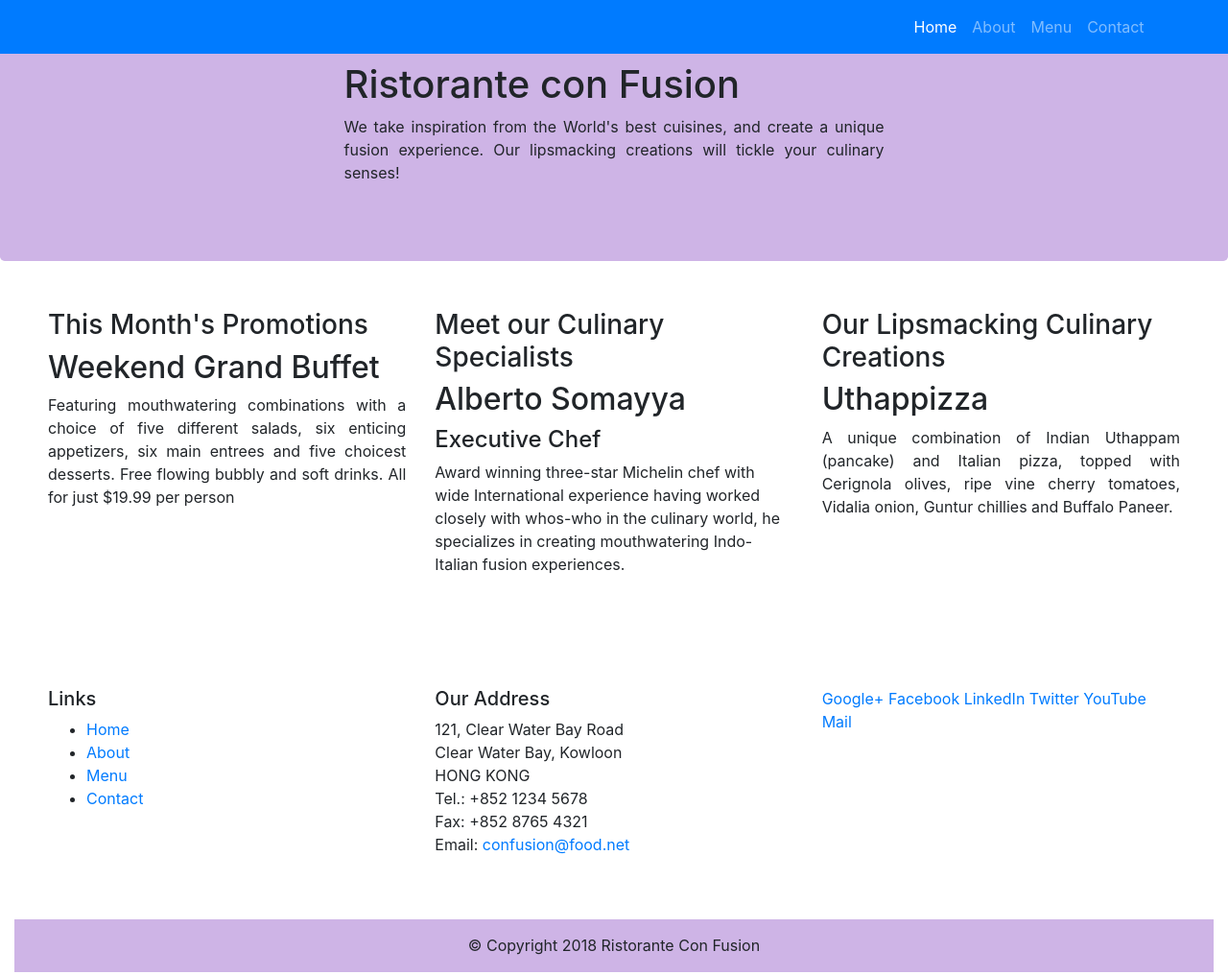
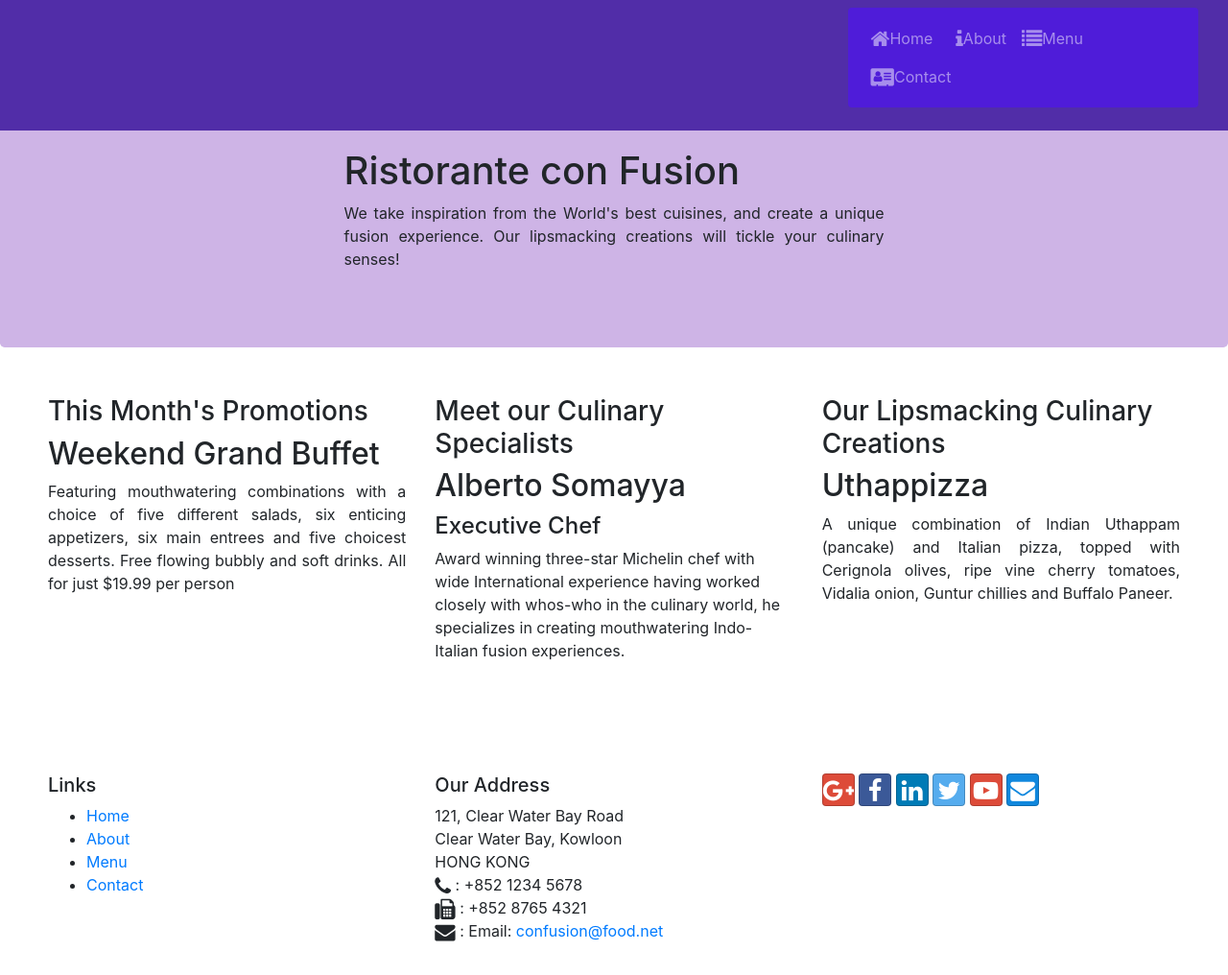
Before and after one commit to PomMort/Reactjs, a website: page index.html in a window 1280 px wide. Shown: the top 1016 px of the page at 96% size. Drawn offline with nearby package versions, Linux system fonts and the light colour scheme.

Commit message:
fifth code

```diff
--- a/index.html
+++ b/index.html
@@ -18,29 +18,8 @@
     <!--How to creat, connect and put it on index.html-->
     <link href="style.css" rel="stylesheet">
 
-    <!--Navbar button-->
-    <nav class="navbar navbar-dark navbar-expand-sm bg-primary fixed-top">
-        <div class="container-fluid">
-
-            <div class="button">
-                <div class="collapse navbar-collapse" id="Navbar">
-
-
-
-                    <ul class="navbar-nav mr-auto">
-                        <li class="nav-item active"><a class="nav-link" href="#">Home</a></li>
-                        <li class="nav-item"><a class="nav-link" href="./aboutus.html">About</a></li>
-                        <li class="nav-item"><a class="nav-link" href="#">Menu</a></li>
-                        <li class="nav-item"><a class="nav-link" href="#">Contact</a></li>
-                    </ul>
-                </div>
-            </div>
-        </div>
-        <button class="navbar-toggler" type="button" data-toggle="collapse" data-target="#Navbar">
-            <span class="navbar-toggler-icon"></span>
-        </button>
-    </nav>
-
+    <link rel="stylesheet" href="node_modules/font-awesome/css/font-awesome.min.css">
+    <link rel="stylesheet" href="node_modules/bootstrap-social/bootstrap-social.css">
 
 
 
@@ -53,6 +32,51 @@
 </head>
 
 <body>
+
+    <!--Navbar button-->
+    <nav class="navbar navbar-dark navbar-expand-sm  fixed-top">
+        <div class="container-fluid">
+
+            <div class="button">
+                <div class="collapse navbar-collapse" id="Navbar">
+
+
+
+                    <ul class="navbar-nav mr-auto">
+
+                        <div class="breadcrumbtitle"></div>
+
+                        <ol class="breadcrumb">
+
+                            <li class="nav-itemactive">
+                                <a class="nav-link" href="./index.html"><span id="icon" class="fa fa-home fa-lg"></span>Home</a>
+                            </li>
+                            <li class="nav-item">
+                                <a class="nav-link" href="./aboutus.html"><span id="icon" class="fa fa-info fa-lg"></span>About</a>
+                            </li>
+                            <li class="nav-item">
+                                <a class="nav-link" href="#"><span id="icon" class="fa fa-list fa-lg"></span>Menu</a>
+                            </li>
+                            <li class="nav-item">
+                                <a class="nav-link" href="#"><span id="icon" class="fa fa-address-card fa-lg"></span>Contact</a>
+                            </li>
+
+                        </ol>
+                </div>
+
+
+
+
+                </ul>
+            </div>
+        </div>
+        </div>
+        <button class="navbar-toggler" type="button" data-toggle="collapse" data-target="#Navbar">
+            <span class="navbar-toggler-icon"></span>
+        </button>
+    </nav>
+
+
 
     <header class="jumbotron">
         <div class="container-fluid">
@@ -143,19 +167,20 @@
                             121, Clear Water Bay Road<br>
                             Clear Water Bay, Kowloon<br>
                             HONG KONG<br>
-                            Tel.: +852 1234 5678<br>
-                            Fax: +852 8765 4321<br>
+                            <i class="fa fa-phone fa-lg"></i> : +852 1234 5678<br>
+                            <i class="fa fa-fax fa-lg"></i> : +852 8765 4321<br>
+                            <i class="fa fa-envelope fa-lg"></i> :
                             Email: <a href="mailto:confusion@food.net">confusion@food.net</a>
                         </address>
                     </div>
                     <div class="col-sm-4">
                         <div>
-                            <a href="http://google.com/+">Google+</a>
-                            <a href="http://www.facebook.com/profile.php?id=">Facebook</a>
-                            <a href="http://www.linkedin.com/in/">LinkedIn</a>
-                            <a href="http://twitter.com/">Twitter</a>
-                            <a href="http://youtube.com/">YouTube</a>
-                            <a href="mailto:">Mail</a>
+                            <a class="btn btn-social-icon btn-google" href="http://google.com/+"><i class="fa fa-google-plus"></i></a>
+                            <a class="btn btn-social-icon btn-facebook"  href="http://www.facebook.com/profile.php?id="><i class="fa fa-facebook"></i></a>
+                            <a class="btn btn-social-icon btn-linkedin" href="http://www.linkedin.com/in/"><i class="fa fa-linkedin"></i></a>
+                            <a class="btn btn-social-icon btn-twitter" href="http://twitter.com/"><i class="fa fa-twitter"></i></a>
+                            <a class="btn btn-social-icon btn-google"  href="http://youtube.com/"><i class="fa fa-youtube-play"></i></a>
+                            <a class="btn btn-social-icon btn-dropbox" href="mailto:"><i class="fa fa-envelope"></i></a>
                         </div>
                     </div>
                 </div>
--- a/package.json
+++ b/package.json
@@ -15,6 +15,8 @@
   },
   "dependencies": {
     "bootstrap": "^4.0.0",
+    "bootstrap-social": "^5.1.1",
+    "font-awesome": "^4.7.0",
     "jquery": "^3.3.1",
     "popper.js": "^1.12.9"
   }
--- a/style.css
+++ b/style.css
@@ -38,19 +38,35 @@
 .align-content-center{
     width: 100%;
 }
-.container-fluid{
-    margin-right: 0px;
-    margin-left: 0px;
-    margin-right: auto;
-    margin-left: auto;
+
+
+.button{
+    margin-left: 70%;
 }
 
-.button{
-    margin-left: 75%;
-}
-.navbar-toggler{
-    margin-left: 75%;
-}
 .navbar-dark{
     background-color: #512da8;
 }
+.jumbotron{
+    margin-top: 90px;
+}
+
+.breadcrumb{
+    background-color: rgb(79, 28, 217);
+}
+.nav-itemactive{
+
+
+    margin-right: 0.5rem;
+
+
+}
+.icon{
+    margin-right: 10px;
+}
+.navbar-dark{
+    color: black;
+}
+.navbar-toggler{
+    margin-left: 72%;
+}
```
Also changed, not shown: 1 other file.
